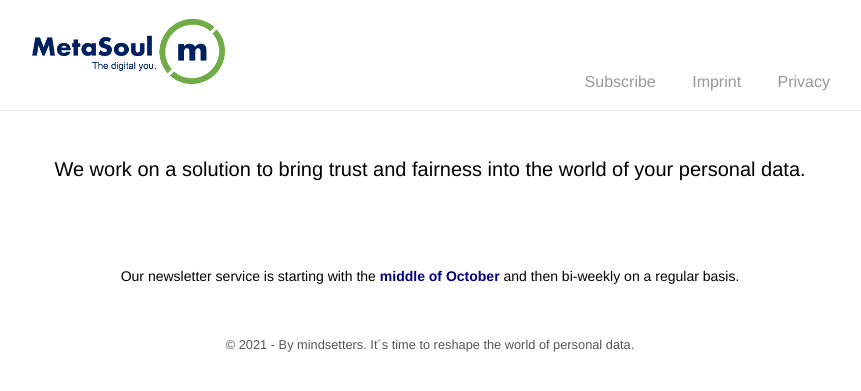
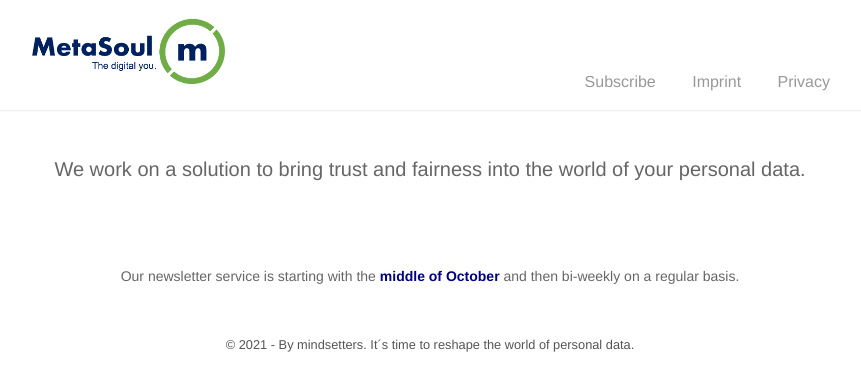
Before and after one commit to mindsetters/metasoul_landingpage, a Jekyll site: the page built from _pages/subscribe.html, in a window 1280 px wide. Shown: the top 391 px of the page, without its empty margins (210-1071 px from the left). Built offline with Jekyll 4.4.1, drawn with Linux system fonts in a browser that asks for light colours.

Commit message:
font color adjusted

```diff
--- a/_pages/subscribe.html
+++ b/_pages/subscribe.html
@@ -10,12 +10,12 @@ permalink: /
 <style>
 .center-black {
   text-align: center;
-  color: black;
+  color: #666666;
   font-size: 20px;
 }
 .center-small {
   text-align: center;
-  color: black;
+  color: #666666;
   font-size: 14px;
 }
 </style>
```
